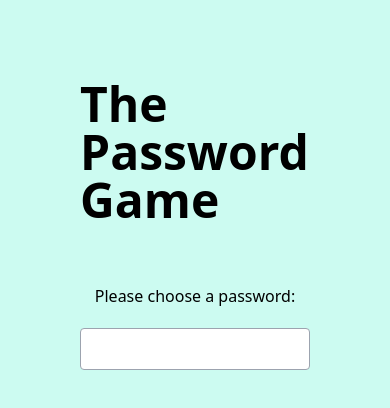
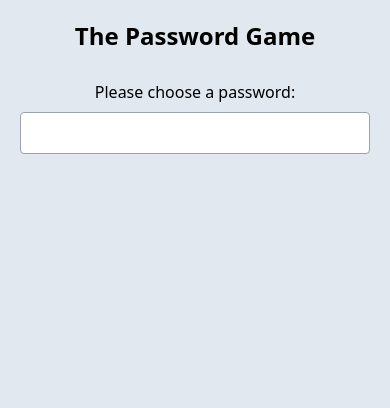
Before and after one commit to marco-boop/password-game, a React app: page / in a window 390 px wide. Shown: the top 408 px of the page. Built offline with nearby package versions, Linux system fonts and the light colour scheme.

Commit message:
mobile optimization bc hard to read

```diff
--- a/public/index.html
+++ b/public/index.html
@@ -1,4 +1,4 @@
-<html lang="en">
+<html lang="en" class="sm:scroll-smooth">
   <head>
     <meta charset="UTF-8" />
     <meta http-equiv="X-UA-Compatible" content="IE=edge" />
--- a/src/App.js
+++ b/src/App.js
@@ -46,13 +46,13 @@ const App = () => {
     }
 
     return (
-        <div className="bg-teal-100 h-full p-20">
+        <div className="p-20 portrait:p-5">
             <Analytics />
             <div className="flex justify-center items-center">
-                <h1 className="text-5xl font-bold pb-10">The Password Game</h1>
+                <h1 className="text-5xl font-bold pb-10 portrait:pb-5 md:text-5xl md:pb-10 lg:text-5xl lg:pb-10 portrait:text-2xl">The Password Game</h1>
             </div>
             <div className="flex flex-col justify-center items-center">
-                <p className="my-5">Please choose a password:</p>
+                <p className="my-5 portrait:my-2">Please choose a password:</p>
                 <input
                     className={`border border-gray-400 rounded p-2 text-gray-900 w-full text-center`}
                     type="text"
@@ -63,18 +63,18 @@ const App = () => {
                     }}
 
                 />
-                {error && <div className="bg-red-200 p-5 shadow-2xl my-10 rounded-lg w-full flex items-center">
-                    <span class="relative flex h-3 w-3">
-                        <span class="animate-ping absolute inline-flex h-full w-full rounded-full bg-red-400 opacity-75"></span>
-                        <span class="relative inline-flex rounded-full h-3 w-3 bg-red-500"></span>
+                {error && <div className="bg-red-200 p-5 portrait:p-2 shadow-2xl my-10 portrait:my-4 rounded-lg w-full flex items-center">
+                    <span className="relative flex h-3 w-3">
+                        <span className="animate-ping absolute inline-flex h-full w-full rounded-full bg-red-400 opacity-75"></span>
+                        <span className="relative inline-flex rounded-full h-3 w-3 bg-red-500"></span>
                     </span>
                     <p className="ml-3">{errorMessage}</p>
                 </div>}
 
-                {win && <div className="bg-green-200 p-5 shadow-2xl my-10 rounded-lg w-full flex items-center">
-                    <span class="relative flex h-3 w-3">
-                        <span class="animate-ping absolute inline-flex h-full w-full rounded-full bg-green-400 opacity-75"></span>
-                        <span class="relative inline-flex rounded-full h-3 w-3 bg-green-500"></span>
+                {win && <div className="bg-green-200 p-5 portrait:p-2 shadow-2xl my-10 rounded-lg w-full flex items-center">
+                    <span className="relative flex h-3 w-3">
+                        <span className="animate-ping absolute inline-flex h-full w-full rounded-full bg-green-400 opacity-75"></span>
+                        <span className="relative inline-flex rounded-full h-3 w-3 bg-green-500"></span>
                     </span>
                     <p className="ml-3">You win! So safe!</p>
                 </div>}
--- a/src/index.js
+++ b/src/index.js
@@ -3,4 +3,6 @@ import ReactDOM from "react-dom";
 import App from "./App";
 import './index.css';
 
-ReactDOM.render(<App />, document.querySelector("#root"));
+ReactDOM.render(<body className="bg-slate-200  h-full min-h-screen">
+    <App />
+</body>, document.querySelector("#root"));
--- a/tailwind.config.js
+++ b/tailwind.config.js
@@ -1,7 +1,7 @@
 /** @type {import('tailwindcss').Config} */
 module.exports = {
   content: [
-    "./src/**/*.{js,jsx,ts,tsx}"
+    "./src/**/*.{html,js,jsx,ts,tsx}"
   ],
   theme: {
     extend: {},
```
